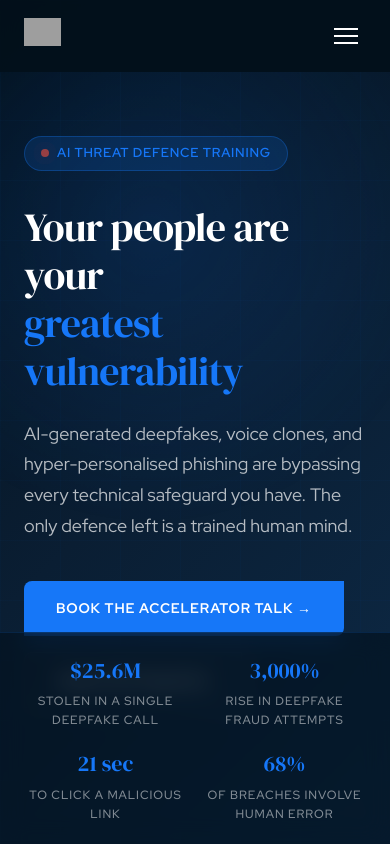
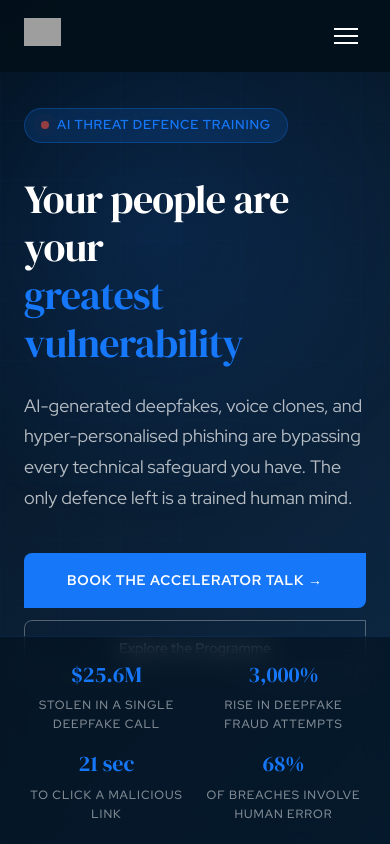
Before and after one commit to niblebot/working-voices-ai, a Next.js app: page / in a window 390 px wide. Shown: the top 844 px of the page. Built offline with nearby package versions, Linux system fonts and the light colour scheme; grey boxes are pictures that could not be loaded.

Commit message:
Fix mobile hero buttons - stack vertically on small screens

```diff
--- a/app/globals.css
+++ b/app/globals.css
@@ -825,12 +825,25 @@ h1, h2, h3, h4 {
   }
 
   .hero {
-    padding: 120px 24px 120px;
+    padding: 100px 24px 160px;
+    min-height: 100svh;
+  }
+
+  .hero-actions {
+    flex-direction: column;
+    align-items: flex-start;
+    gap: 12px;
+  }
+
+  .btn-primary,
+  .btn-secondary {
+    width: 100%;
+    justify-content: center;
   }
 
   .hero-stats-bar {
     padding: 20px 24px;
-    gap: 24px;
+    gap: 16px;
     flex-wrap: wrap;
   }
 
@@ -884,7 +897,7 @@ h1, h2, h3, h4 {
 
 @media (max-width: 575px) {
   .hero-stats-bar {
-    gap: 16px;
+    gap: 12px;
   }
 
   .hero-stat {
```
